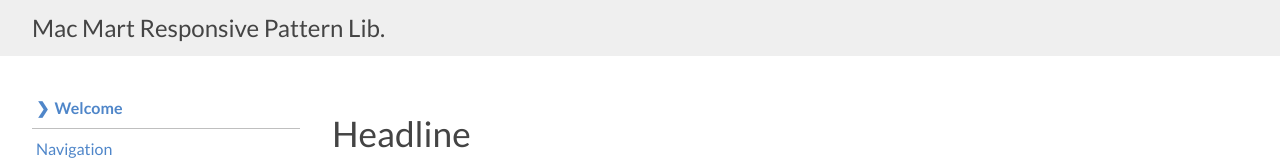
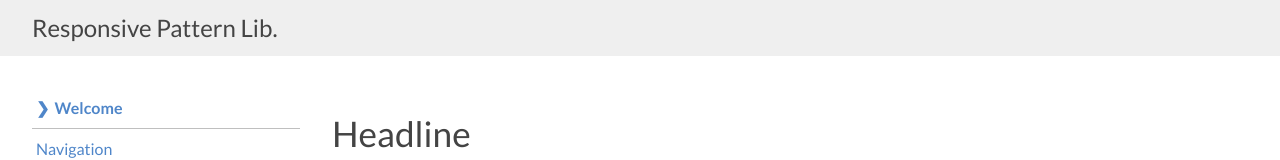
Before and after one commit to chelmyers/UXII_MacMart, a plain HTML site: page styleguide/index.html in a window 1280 px wide. Shown: the top 160 px of the page. Drawn offline with Linux system fonts and the light colour scheme.

Commit message:
remove header udpate

```diff
--- a/styleguide/index.html
+++ b/styleguide/index.html
@@ -22,7 +22,7 @@
 <body class="site">
 	<header>
 		<div class="header-inner">
-			<h1>Mac Mart Responsive Pattern Lib.</h1>
+			<h1>Responsive Pattern Lib.</h1>
 		</div>
 	</header>
 
```
